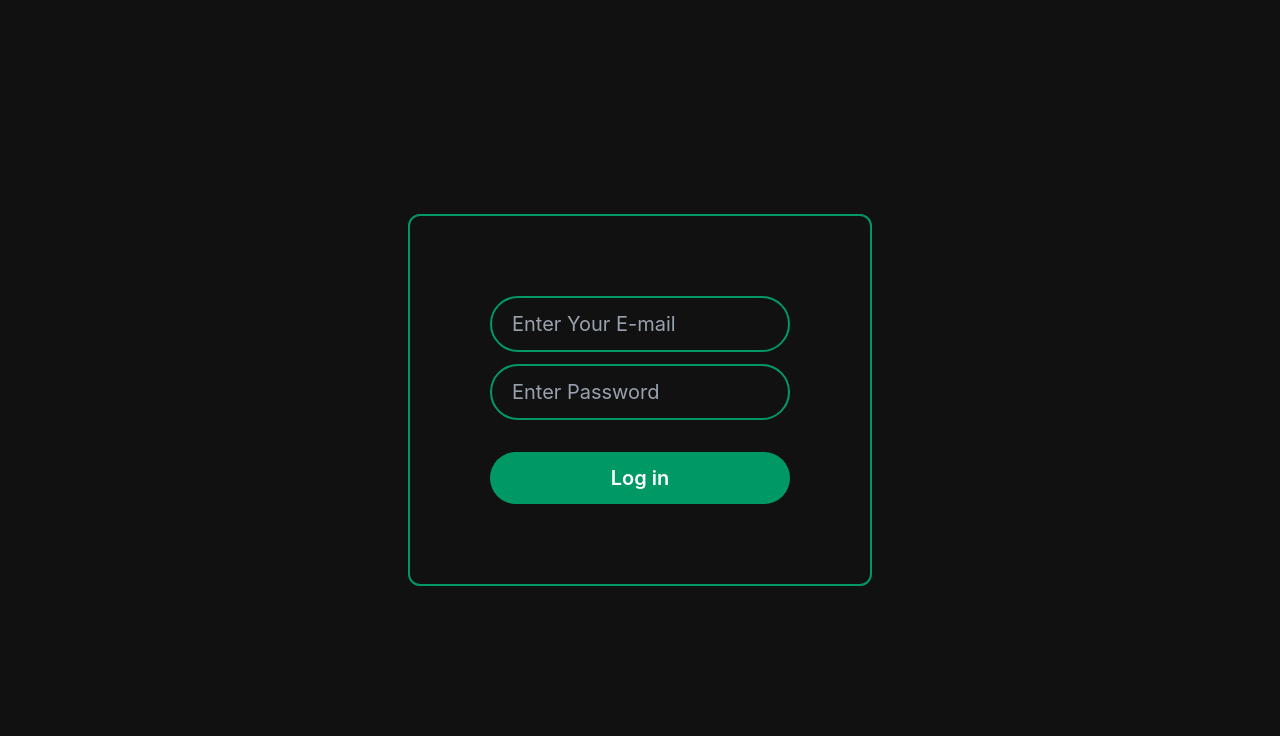
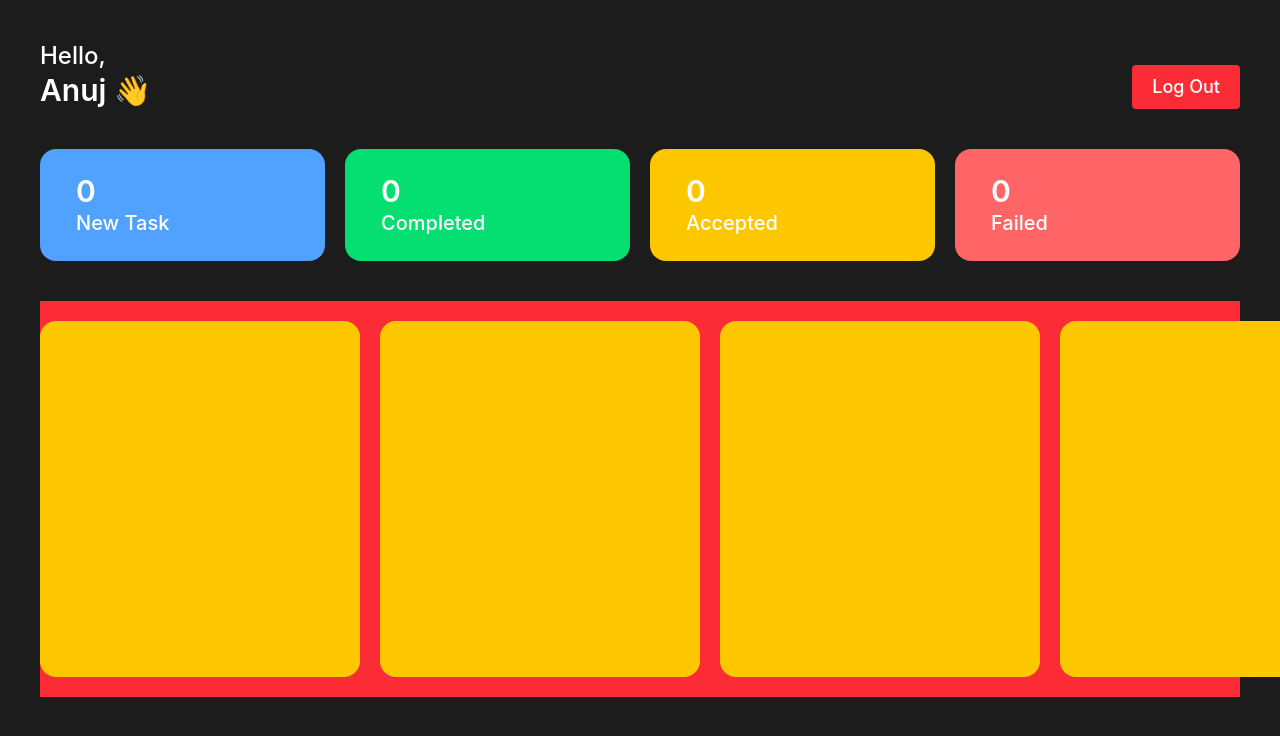
Before and after one commit to Anuj-1215/Employee-Management-System, a React (Vite) app: page / in a window 1280 px wide. Shown: the top 736 px of the page. Built offline with nearby package versions, Linux system fonts and the light colour scheme.

Commit message:
Do Something in Employee Dashboard

```diff
--- a/src/App.jsx
+++ b/src/App.jsx
@@ -1,10 +1,12 @@
 import React from 'react'
 import Login from './components/Auth/Login'
+import EmployeeDashboard from './components/Dashboard/EmployeeDashboard'
 
 const App = () => {
   return (
     <>
-      <Login />
+      {/* <Login /> */}
+      <EmployeeDashboard />
     </>
   )
 }
--- a/src/components/Dashboard/EmployeeDashboard.jsx
+++ b/src/components/Dashboard/EmployeeDashboard.jsx
@@ -0,0 +1,16 @@
+import React from 'react'
+import Header from '../../others/Header'
+import TaskListNumbers from '../../others/TaskListNumbers'
+import TaskList from '../TaskList/TaskList'
+
+const EmployeeDashboard = () => {
+  return (
+    <div className='p-10 overflow-hidden bg-[#1c1c1c] h-screen' >
+        <Header />
+        <TaskListNumbers />
+        <TaskList />
+    </div>
+  )
+}
+
+export default EmployeeDashboard
--- /dev/null
+++ b/src/components/TaskList/TaskList.jsx
@@ -0,0 +1,31 @@
+import React from 'react'
+
+const TaskList = () => {
+  return (
+    <div className='h-[55%] py-5 w-full bg-red-500 mt-10 flex items-center justify-start gap-5 flex-nowrap'>
+      <div className='h-full w-80 flex-shrink-0 bg-yellow-400 rounded-2xl'>
+
+      </div>
+
+      <div className='h-full w-80 flex-shrink-0 bg-yellow-400 rounded-2xl'>
+
+      </div>
+
+       <div className='h-full w-80 flex-shrink-0 bg-yellow-400 rounded-2xl'>
+
+      </div>
+
+
+       <div className='h-full w-80 flex-shrink-0 bg-yellow-400 rounded-2xl'>
+
+      </div>
+
+
+       <div className='h-full w-80 flex-shrink-0 bg-yellow-400 rounded-2xl'>
+
+      </div>
+    </div>
+  )
+}
+
+export default TaskList
--- /dev/null
+++ b/src/others/Header.jsx
@@ -0,0 +1,12 @@
+import React from 'react'
+
+const Header = () => {
+  return (
+    <div className='flex items-end justify-between'>
+      <h1 className='text-2xl font-medium'>Hello, <br /> <span className='text-3xl font-semibold'>Anuj 👋</span></h1>
+      <button className='bg-red-500 text-white px-5 py-2 rounded-sm text-lg font-medium'>Log Out</button>
+    </div>
+  )
+}
+
+export default Header
--- /dev/null
+++ b/src/others/TaskListNumbers.jsx
@@ -0,0 +1,29 @@
+import React from 'react'
+
+const TaskListNumbers = () => {
+  return (
+    <div className='flex mt-10 w-full justify-between gap-5'>
+        <div className='rounded-2xl py-6 px-9 w-[45%] bg-blue-400'>
+            <h2 className='font-semibold text-3xl'>0</h2>
+            <h3 className='font-medium text-xl'>New Task</h3>
+        </div>
+
+         <div className='rounded-2xl py-6 px-9 w-[45%] bg-green-400'>
+            <h2 className='font-semibold text-3xl'>0</h2>
+            <h3 className='font-medium text-xl'>Completed</h3>
+        </div>
+
+         <div className='rounded-2xl py-6 px-9 w-[45%] bg-yellow-400'>
+            <h2 className='font-semibold text-3xl'>0</h2>
+            <h3 className='font-medium text-xl'>Accepted</h3>
+        </div>
+
+         <div className='rounded-2xl py-6 px-9 w-[45%] bg-red-400'>
+            <h2 className='font-semibold text-3xl'>0</h2>
+            <h3 className='font-medium text-xl'>Failed</h3>
+        </div>
+    </div>
+  )
+}
+
+export default TaskListNumbers
```
